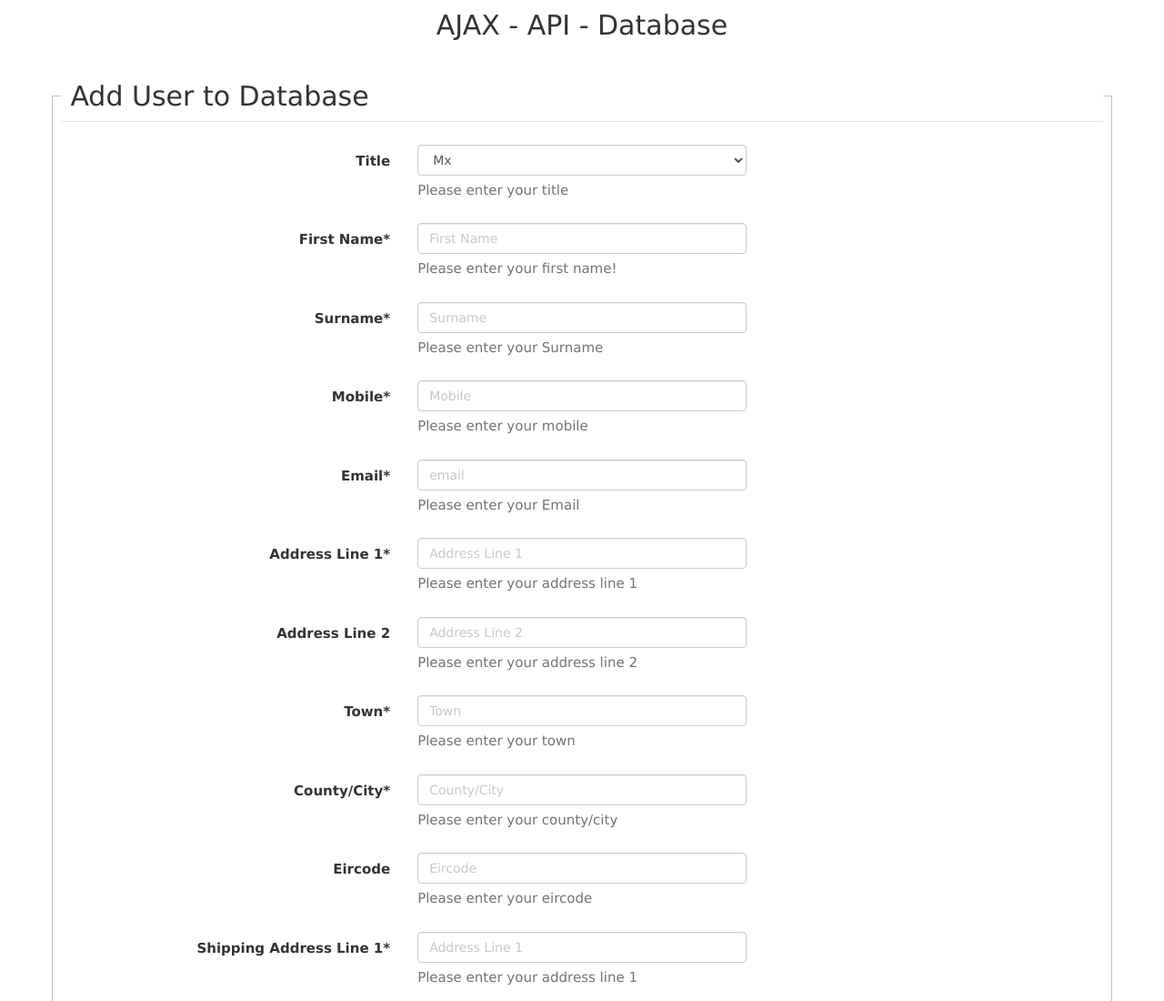
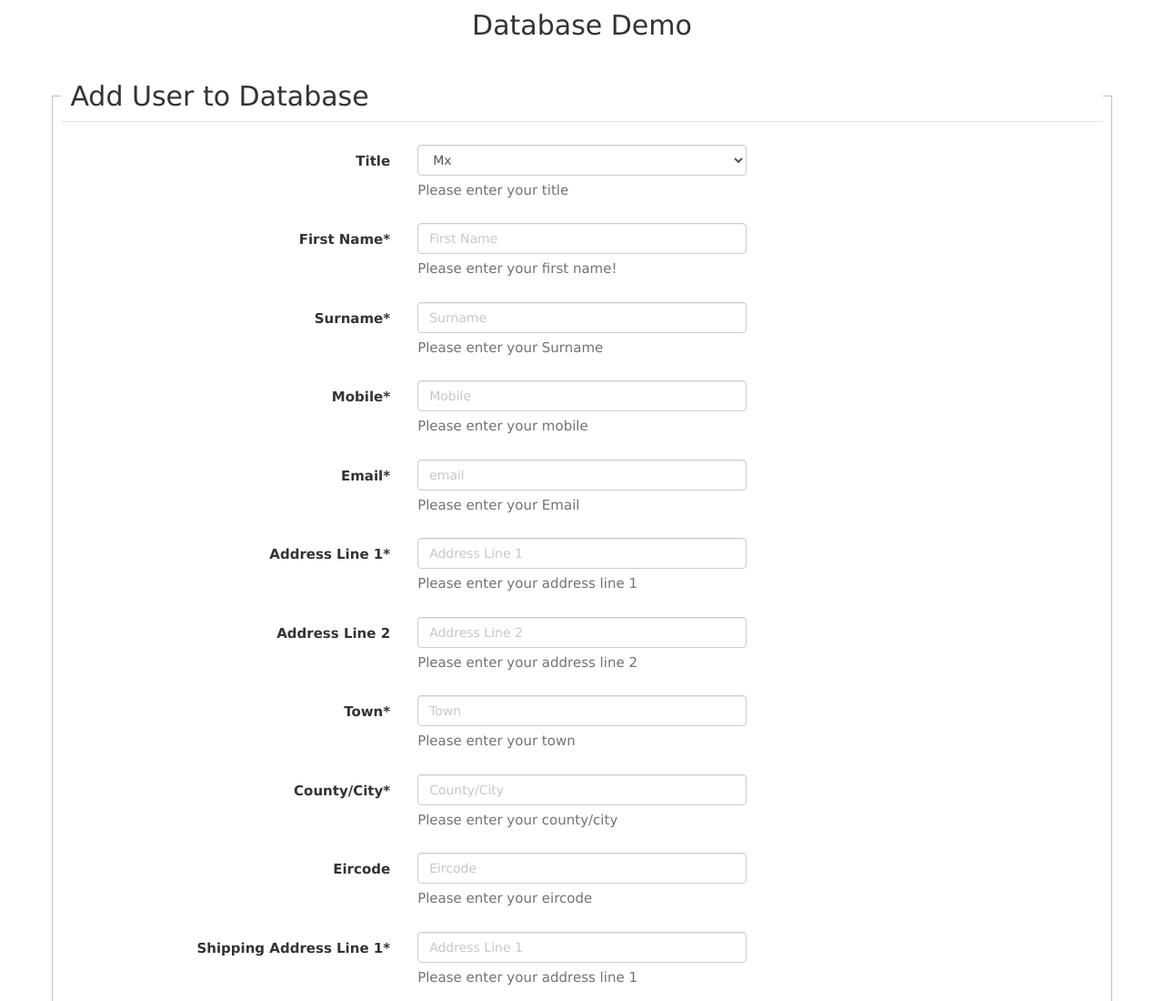
Before and after one commit to lexical136/CRUD_MySQL_Database_Demo, a plain HTML site: page User_Database_Demo/index.html in a window 1280 px wide. Shown: the top 1100 px of the page at 91% size. Drawn offline with nearby package versions, Linux system fonts and the light colour scheme.

Commit message:
Update index.html

```diff
--- a/User_Database_Demo/index.html
+++ b/User_Database_Demo/index.html
@@ -31,7 +31,7 @@
 </head>
 
 <body>
-    <h1>AJAX - API - Database</h1>
+    <h1>Database Demo</h1>
 
     <br />
 
```
